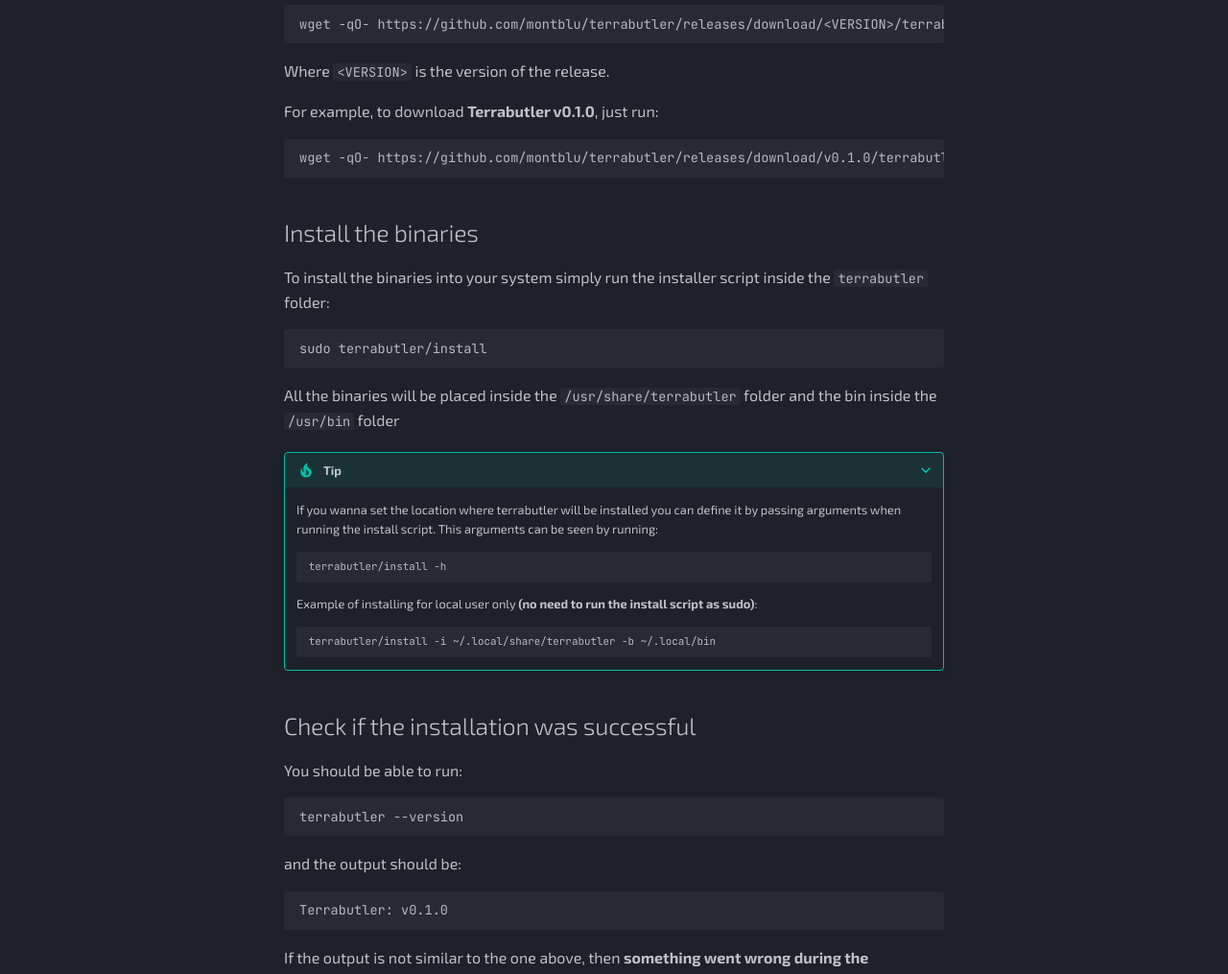
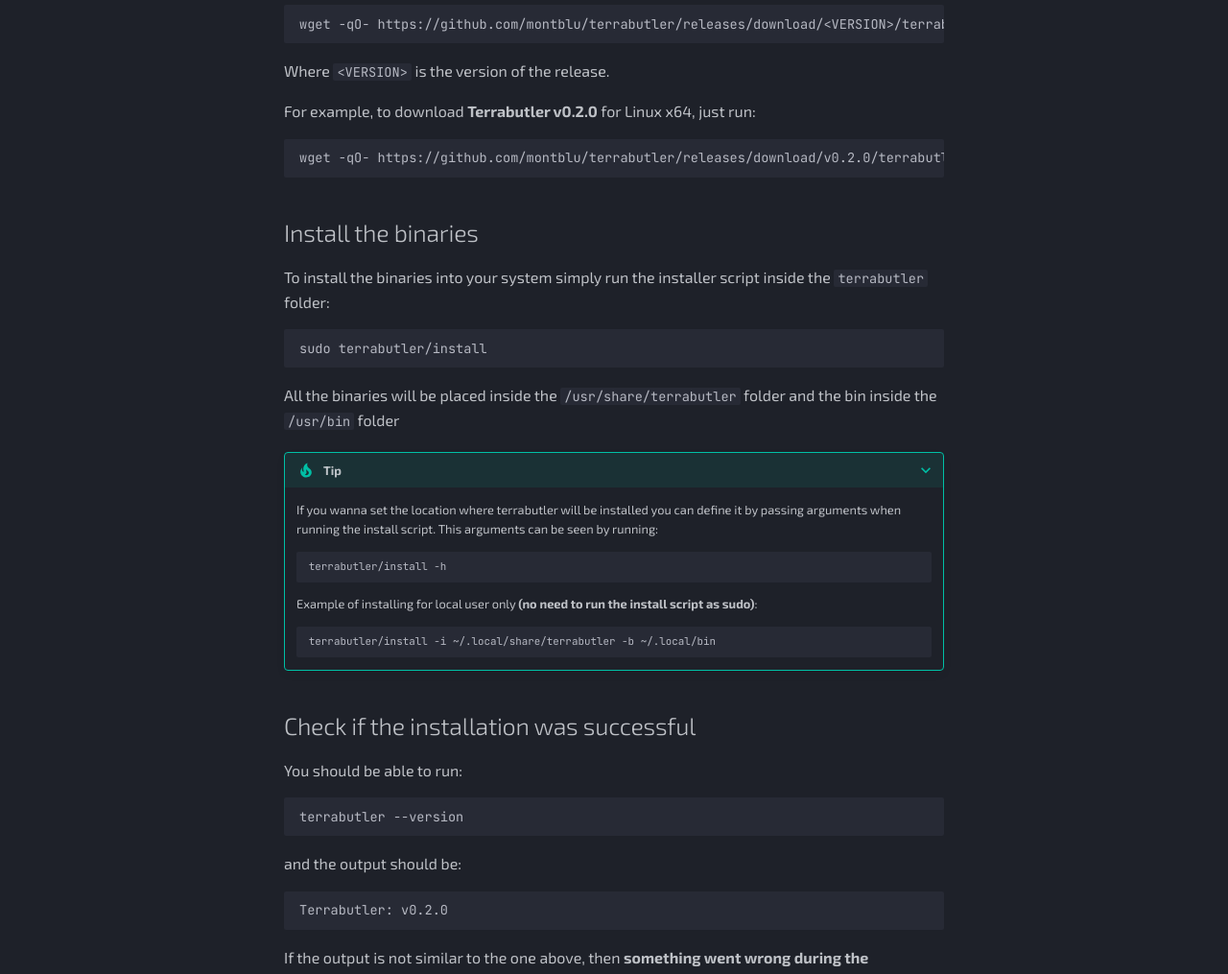
Before and after one commit to montblu/terrabutler, an MkDocs documentation site: the page built from docs/installation.md, in a window 1280 px wide and 1400 px high. Shown: the part 374-1389 px from the top of the window at 96% size. Built offline with MkDocs 1.6.1 and Material for MkDocs 9.7.7, drawn with Linux system fonts in a browser that asks for light colours; comment, search, counter and statistics services are not loaded.

Commit message:
docs: installation.md: Update installation process with new artifacts

````diff
--- a/docs/installation.md
+++ b/docs/installation.md
@@ -9,15 +9,15 @@
 To download the latest binaries run the following command:
 
 ``` shell
-wget -qO- https://github.com/montblu/terrabutler/releases/download/<VERSION>/terrabutler-linux-x86_64-<VERSION>.tar.gz | tar -zxvf - terrabutler
+wget -qO- https://github.com/montblu/terrabutler/releases/download/<VERSION>/terrabutler-<OS>-<ARCH>-<VERSION>.tar.gz | tar -zxvf - terrabutler
 ```
 
 Where `<VERSION>` is the version of the release.
 
-For example, to download **Terrabutler v0.1.0**, just run:
+For example, to download **Terrabutler v0.2.0** for Linux x64, just run:
 
 ```
-wget -qO- https://github.com/montblu/terrabutler/releases/download/v0.1.0/terrabutler-linux-x86_64-v0.1.0.tar.gz | tar -zxvf - terrabutler
+wget -qO- https://github.com/montblu/terrabutler/releases/download/v0.2.0/terrabutler-linux-x64-v0.2.0.tar.gz | tar -zxvf - terrabutler
 ```
 
 ## Install the binaries
@@ -56,7 +56,7 @@
 
 
 ``` shell
-Terrabutler: v0.1.0
+Terrabutler: v0.2.0
 ```
 
 If the output is not similar to the one above, then **something went wrong during the installation**.
````
